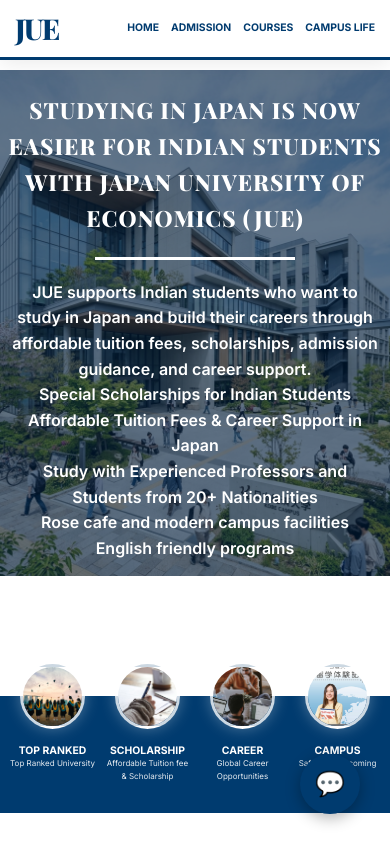
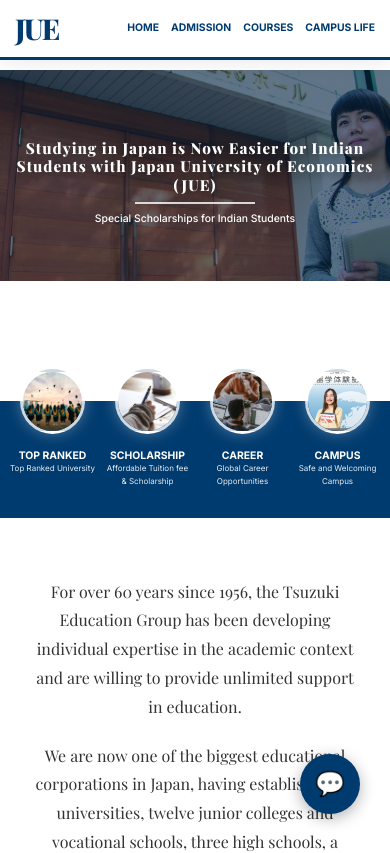
Before and after one commit to CHEHAK-SALUJA/JUE-landing-page-3, a React (Vite) app in the folder JUE-landing-page/frontend/: page / in a window 390 px wide. Shown: the top 853 px of the page. Built offline with nearby package versions, Linux system fonts and the light colour scheme.

Commit message:
Update index.css

```diff
--- a/JUE-landing-page/frontend/src/index.css
+++ b/JUE-landing-page/frontend/src/index.css
@@ -101,13 +101,31 @@
   position: relative;
   height: 70vh;
   /* Adjusted height for new segments */
-  display: flex;
+  display: flex !important; /* Force flex for horizontal centering */
   align-items: center;
   justify-content: center;
-  background: url('/images/hero.png') center/cover no-repeat;
   color: white;
   text-align: center;
   padding-top: 50px;
+  overflow: hidden; /* Added for slider */
+  background: black; /* Base color during transitions */
+}
+
+.hero-image-bg {
+  position: absolute;
+  top: 0;
+  left: 0;
+  width: 100%;
+  height: 100%;
+  background-size: cover;
+  background-position: center;
+  opacity: 0;
+  transition: opacity 1.5s ease-in-out;
+  z-index: 1;
+}
+
+.hero-image-bg.active {
+  opacity: 1;
 }
 
 .hero::after {
@@ -117,9 +135,9 @@
   left: 0;
   width: 100%;
   height: 100%;
-  background: rgba(0, 31, 63, 0.6);
+  background: rgba(0, 31, 63, 0.61);
   /* Slightly more blue/dark overlay */
-  z-index: 1;
+  z-index: 2; /* Above images */
 }
 
 .hero-content {
@@ -129,36 +147,54 @@
   max-width: 850px;
 }
 
-.hero h1 {
-  font-size: 4rem;
-  margin-bottom: 20px;
+.hero-main-title {
+  font-size: 2.8rem; /* Further reduced for clean look */
+  margin-bottom: 15px;
   text-transform: uppercase;
-  letter-spacing: 4px;
+  letter-spacing: 1.5px;
   font-weight: 800;
   color: #ffffff !important;
-  -webkit-text-fill-color: #ffffff !important;
-  opacity: 1 !important;
-  mix-blend-mode: normal;
+  line-height: 1.2;
+  text-shadow: 0 4px 10px rgba(0, 0, 0, 0.4);
 }
 
 .hero-line {
-  width: 500px;
+  width: 400px; /* Shorter line */
   max-width: 80%;
-  height: 3px;
+  height: 2px;
   background: #ffffff !important;
-  margin: 20px auto;
-  opacity: 1 !important;
+  margin: 15px auto;
+  opacity: 0.8 !important;
   box-shadow: none;
-  /* Removed shadow to ensure pure white look */
-}
-
-.hero p {
-  font-size: 1.6rem;
-  opacity: 1 !important;
-  font-weight: 600;
+}
+
+.hero-subtitle-container {
+  position: relative;
+  min-height: 60px;
+  display: flex;
+  align-items: center;
+  justify-content: center;
+}
+
+.hero-subtitle {
+  position: absolute;
+  top: 0;
+  left: 0;
+  right: 0;
+  font-size: 1.25rem; /* Reduced from 1.6rem */
+  opacity: 0;
+  font-weight: 500;
   color: #ffffff !important;
-  -webkit-text-fill-color: #ffffff !important;
-  mix-blend-mode: normal;
+  transition: opacity 1s ease-in-out;
+  pointer-events: none;
+  line-height: 1.5;
+  margin: 0 auto;
+  max-width: 900px;
+}
+
+.hero-subtitle.active {
+  opacity: 1;
+  pointer-events: auto;
 }
 
 /* White Strip */
@@ -342,10 +378,10 @@
   }
 
   .hero {
-    height: 25vh;
-    padding-top: 60px;
-    align-items: flex-end;
-    padding-bottom: 15px;
+    height: 25vh; /* Further reduced from 35vh as requested */
+    padding-top: 50px;
+    align-items: center;
+    padding-bottom: 0px;
   }
 
   .hero h1 {
@@ -1248,8 +1284,8 @@
 
 @media (max-width: 768px) {
   .hero {
-    height: 60vh;
-    padding-top: 60px;
+    height: 25vh; /* Further reduced from 35vh */
+    padding-top: 50px;
   }
 
   .hero h1 {
@@ -1877,11 +1913,34 @@
   .success-stories-title,
   .video-section h2,
   .faq-container h2,
-  .apply-cta h2,
-  .hero h1 {
+  .apply-cta h2 {
     font-size: 1.4rem !important;
     margin-bottom: 20px !important;
     text-align: center !important;
+  }
+
+  .hero-main-title {
+    font-size: 0.95rem !important; /* Smaller as requested */
+    letter-spacing: 0.5px;
+    margin-bottom: 6px !important;
+    text-transform: none;
+    line-height: 1.2;
+    padding: 0 15px;
+  }
+
+  .hero-subtitle {
+    font-size: 0.65rem !important; /* Smaller as requested */
+    line-height: 1.4;
+    padding: 0 20px;
+  }
+
+  .hero-subtitle-container {
+    min-height: 50px;
+  }
+
+  .hero-line {
+    width: 120px;
+    margin: 8px auto;
   }
 }
 
```
